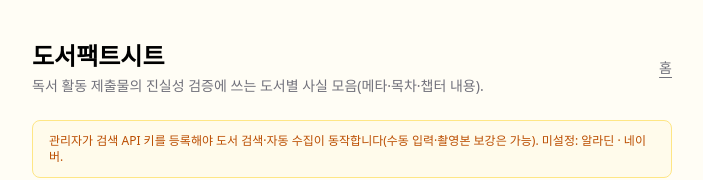
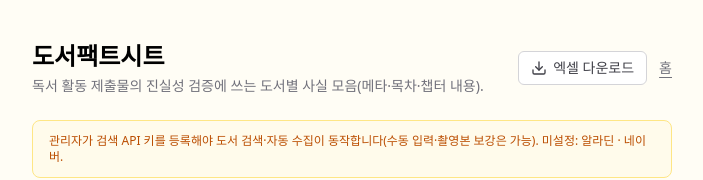
Before and after one commit to BabDaejang/soohaing_jongchongo, a Next.js app: page /factsheets in a window 1280 px wide. Shown: the top 180 px of the page, without its empty margins (288-991 px from the left). Built offline with nearby package versions, Linux system fonts and the light colour scheme; no server answers.

Commit message:
feat: add factsheet excel download

```diff
--- a/app/factsheets/actions.ts
+++ b/app/factsheets/actions.ts
@@ -484,3 +484,62 @@ export async function finalizeEnrichment(factsheetId: string): Promise<void> {
   revalidatePath(`/factsheets/${factsheetId}`);
   revalidatePath("/factsheets");
 }
+
+// 팩트시트 전체 내보내기용 데이터를 조회하는 서버 액션
+export async function exportAllFactsheetsAction(): Promise<{
+  factsheets: {
+    id: string;
+    isbn13: string | null;
+    title: string;
+    author: string | null;
+    publisher: string | null;
+    pub_year: string | null;
+    share_status: string;
+    created_at: string;
+  }[];
+  entries: {
+    factsheet_id: string;
+    chapter_label: string;
+    content: string;
+    quote: string | null;
+    source_type: string;
+    source_url: string | null;
+    created_at: string;
+  }[];
+}> {
+  const { userId } = await requireApproved();
+  const supabase = await createClient();
+
+  // 내 소유 또는 shared 상태인 팩트시트 목록 조회 (RLS 적용됨)
+  const { data: factsheets, error: fsError } = await supabase
+    .from("factsheets")
+    .select("id, isbn13, title, author, publisher, pub_year, share_status, created_at")
+    .or(`owner_id.eq.${userId},share_status.eq.shared`)
+    .order("created_at", { ascending: false });
+
+  if (fsError) {
+    throw new Error(`팩트시트 조회 실패: ${fsError.message}`);
+  }
+
+  if (!factsheets || factsheets.length === 0) {
+    return { factsheets: [], entries: [] };
+  }
+
+  const ids = factsheets.map((f) => f.id);
+
+  // 조회한 팩트시트에 속한 모든 항목 조회 (RLS 적용됨)
+  const { data: entries, error: entriesError } = await supabase
+    .from("factsheet_entries")
+    .select("factsheet_id, chapter_label, content, quote, source_type, source_url, created_at")
+    .in("factsheet_id", ids)
+    .order("created_at", { ascending: true });
+
+  if (entriesError) {
+    throw new Error(`팩트시트 항목 조회 실패: ${entriesError.message}`);
+  }
+
+  return {
+    factsheets: factsheets as any[],
+    entries: entries as any[],
+  };
+}
--- a/app/factsheets/page.tsx
+++ b/app/factsheets/page.tsx
@@ -3,6 +3,7 @@ import { createClient } from "@/lib/supabase/server";
 import { hasAladinKey } from "@/lib/factsheet/aladin";
 import { hasNaverKeys } from "@/lib/factsheet/naver";
 import { BookSearch } from "@/components/factsheets/book-search";
+import { FactsheetsExportButton } from "@/components/factsheets/factsheets-export-button";
 import type { ShareStatus } from "@/lib/supabase/types";
 
 // 도서팩트시트 전용 페이지 (리팩토링 2 배치 8) — 계정 단위(프로젝트 무관).
@@ -85,12 +86,15 @@ export default async function FactsheetsPage() {
             독서 활동 제출물의 진실성 검증에 쓰는 도서별 사실 모음(메타·목차·챕터 내용).
           </p>
         </div>
+        <div className="flex items-center gap-3">
+          <FactsheetsExportButton />
           <Link
             href="/"
             className="text-sm text-zinc-500 underline underline-offset-4 hover:text-zinc-800 dark:hover:text-zinc-200"
           >
             홈
           </Link>
+        </div>
       </header>
 
       {keysMissing && (
--- a/components/factsheets/factsheet-detail.tsx
+++ b/components/factsheets/factsheet-detail.tsx
@@ -22,6 +22,7 @@ import {
   type SequentialTarget,
 } from "@/lib/hooks/use-sequential-run";
 import { RunTerminal } from "@/components/projects/run-terminal";
+import { FactsheetSingleExportButton } from "@/components/factsheets/factsheet-single-export-button";
 import type { RoutableProvider } from "@/lib/llm/available";
 import type {
   Factsheet,
@@ -78,7 +79,12 @@ export function FactsheetDetail({
           공유된 팩트시트는 읽기 전용입니다. 보강하려면 [내 계정으로 복제] 후 편집하세요.
         </p>
       )}
-      <EntriesSection factsheetId={factsheet.id} entries={entries} editable={editable} />
+      <EntriesSection
+        factsheetId={factsheet.id}
+        factsheetTitle={factsheet.title}
+        entries={entries}
+        editable={editable}
+      />
       {editable && (
         <EnrichSection
           factsheetId={factsheet.id}
@@ -505,10 +511,12 @@ function ForkButton({ factsheetId }: { factsheetId: string }) {
 
 function EntriesSection({
   factsheetId,
+  factsheetTitle,
   entries,
   editable,
 }: {
   factsheetId: string;
+  factsheetTitle: string;
   entries: FactsheetEntry[];
   editable: boolean;
 }) {
@@ -516,6 +524,9 @@ function EntriesSection({
     <section className="flex flex-col gap-3">
       <div className="flex items-center justify-between">
         <h2 className="text-lg font-semibold">챕터별 내용 ({entries.length})</h2>
+        {entries.length > 0 && (
+          <FactsheetSingleExportButton factsheetTitle={factsheetTitle} entries={entries} />
+        )}
       </div>
       {entries.length === 0 ? (
         <p className="rounded-lg border border-dashed border-zinc-300 px-4 py-3 text-sm text-zinc-500 dark:border-zinc-700">
--- /dev/null
+++ b/components/factsheets/factsheet-single-export-button.tsx
@@ -0,0 +1,77 @@
+"use client";
+
+import { useState } from "react";
+import { Download } from "lucide-react";
+import type { FactsheetEntry } from "@/lib/supabase/types";
+import { formatDownloadStamp, sanitizeFilename } from "@/lib/worksheet/download";
+
+const SOURCE_LABEL: Record<string, string> = {
+  aladin: "알라딘",
+  naver_book: "네이버 책",
+  naver_blog: "네이버 블로그",
+  naver_news: "네이버 뉴스",
+  web: "웹",
+  user_upload: "촬영본",
+  user_manual: "직접 입력",
+};
+
+interface FactsheetSingleExportButtonProps {
+  factsheetTitle: string;
+  entries: FactsheetEntry[];
+}
+
+export function FactsheetSingleExportButton({
+  factsheetTitle,
+  entries,
+}: FactsheetSingleExportButtonProps) {
+  const [loading, setLoading] = useState(false);
+
+  async function handleExport() {
+    if (loading) return;
+    setLoading(true);
+    try {
+      // 1. 단일 도서 사실 항목 AoA 생성
+      const header = ["챕터/위치", "사실 서술 내용", "원문 발췌", "출처 구분", "출처 URL", "등록일"];
+      const body = entries.map((e) => [
+        e.chapter_label,
+        e.content,
+        e.quote ?? "",
+        SOURCE_LABEL[e.source_type] ?? e.source_type,
+        e.source_url ?? "",
+        e.created_at.slice(0, 10),
+      ]);
+      const aoa = [header, ...body];
+
+      // 2. SheetJS 로드 및 생성
+      const XLSX = await import("xlsx");
+      const ws = XLSX.utils.aoa_to_sheet(aoa);
+      const wb = XLSX.utils.book_new();
+
+      // Excel 시트명 글자 제한(최대 31자)을 위해 slice 처리
+      const sheetName = sanitizeFilename(factsheetTitle).slice(0, 30) || "팩트시트";
+      XLSX.utils.book_append_sheet(wb, ws, sheetName);
+
+      const stamp = formatDownloadStamp(new Date());
+      const fileName = `${sanitizeFilename(factsheetTitle)}_팩트시트_${stamp}.xlsx`;
+
+      XLSX.writeFile(wb, fileName);
+    } catch (err) {
+      console.error(err);
+      alert("엑셀 다운로드 중 오류가 발생했습니다.");
+    } finally {
+      setLoading(false);
+    }
+  }
+
+  return (
+    <button
+      type="button"
+      onClick={handleExport}
+      disabled={loading}
+      className="flex items-center gap-1 rounded-md border border-zinc-300 px-2.5 py-1 text-xs font-medium text-zinc-600 bg-white hover:bg-zinc-50 disabled:opacity-60 dark:border-zinc-700 dark:text-zinc-400 dark:bg-zinc-900 dark:hover:bg-zinc-800"
+    >
+      <Download className="h-3.5 w-3.5" />
+      {loading ? "다운로드 중..." : "엑셀 다운로드"}
+    </button>
+  );
+}
--- /dev/null
+++ b/components/factsheets/factsheets-export-button.tsx
@@ -0,0 +1,114 @@
+"use client";
+
+import { useState } from "react";
+import { Download } from "lucide-react";
+import { exportAllFactsheetsAction } from "@/app/factsheets/actions";
+import { formatDownloadStamp } from "@/lib/worksheet/download";
+
+const SHARE_LABEL: Record<string, string> = {
+  private: "비공개",
+  pending_review: "승인 대기",
+  shared: "공유됨",
+  rejected: "반려",
+};
+
+const SOURCE_LABEL: Record<string, string> = {
+  aladin: "알라딘",
+  naver_book: "네이버 책",
+  naver_blog: "네이버 블로그",
+  naver_news: "네이버 뉴스",
+  web: "웹",
+  user_upload: "촬영본",
+  user_manual: "직접 입력",
+};
+
+export function FactsheetsExportButton() {
+  const [loading, setLoading] = useState(false);
+
+  async function handleExport() {
+    if (loading) return;
+    setLoading(true);
+    try {
+      const data = await exportAllFactsheetsAction();
+      if (!data.factsheets || data.factsheets.length === 0) {
+        alert("다운로드할 팩트시트가 없습니다.");
+        setLoading(false);
+        return;
+      }
+
+      // 1. 도서 목록 Sheet AoA 생성
+      const fsHeader = ["도서명", "저자", "출판사", "출간연도", "ISBN13", "공유 상태", "등록일"];
+      const fsBody = data.factsheets.map((f) => {
+        return [
+          f.title,
+          f.author ?? "",
+          f.publisher ?? "",
+          f.pub_year ?? "",
+          f.isbn13 ?? "",
+          SHARE_LABEL[f.share_status] ?? f.share_status,
+          f.created_at.slice(0, 10),
+        ];
+      });
+      const fsAoA = [fsHeader, ...fsBody];
+
+      // 2. 전체 사실 항목 Sheet AoA 생성
+      const entriesHeader = [
+        "도서명",
+        "저자",
+        "ISBN13",
+        "챕터/위치",
+        "사실 서술 내용",
+        "원문 발췌",
+        "출처 구분",
+        "출처 URL",
+        "등록일",
+      ];
+      const fsMap = new Map(data.factsheets.map((f) => [f.id, f]));
+      const entriesBody = data.entries.map((e) => {
+        const fs = fsMap.get(e.factsheet_id);
+        return [
+          fs ? fs.title : "",
+          fs ? fs.author ?? "" : "",
+          fs ? fs.isbn13 ?? "" : "",
+          e.chapter_label,
+          e.content,
+          e.quote ?? "",
+          SOURCE_LABEL[e.source_type] ?? e.source_type,
+          e.source_url ?? "",
+          e.created_at.slice(0, 10),
+        ];
+      });
+      const entriesAoA = [entriesHeader, ...entriesBody];
+
+      // 3. XLSX 파일 생성 및 저장
+      const XLSX = await import("xlsx");
+      const wb = XLSX.utils.book_new();
+
+      const wsFs = XLSX.utils.aoa_to_sheet(fsAoA);
+      XLSX.utils.book_append_sheet(wb, wsFs, "도서 목록");
+
+      const wsEntries = XLSX.utils.aoa_to_sheet(entriesAoA);
+      XLSX.utils.book_append_sheet(wb, wsEntries, "전체 사실 항목");
+
+      const stamp = formatDownloadStamp(new Date());
+      XLSX.writeFile(wb, `도서팩트시트_전체_${stamp}.xlsx`);
+    } catch (err) {
+      console.error(err);
+      alert("엑셀 다운로드 중 오류가 발생했습니다.");
+    } finally {
+      setLoading(false);
+    }
+  }
+
+  return (
+    <button
+      type="button"
+      onClick={handleExport}
+      disabled={loading}
+      className="flex items-center gap-1.5 rounded-md border border-zinc-300 px-3 py-1.5 text-sm font-medium text-zinc-700 bg-white hover:bg-zinc-50 disabled:opacity-60 dark:border-zinc-700 dark:text-zinc-300 dark:bg-zinc-900 dark:hover:bg-zinc-800"
+    >
+      <Download className="h-4 w-4" />
+      {loading ? "다운로드 중..." : "엑셀 다운로드"}
+    </button>
+  );
+}
```
Lines whose indentation alone changed are shown as unchanged.
